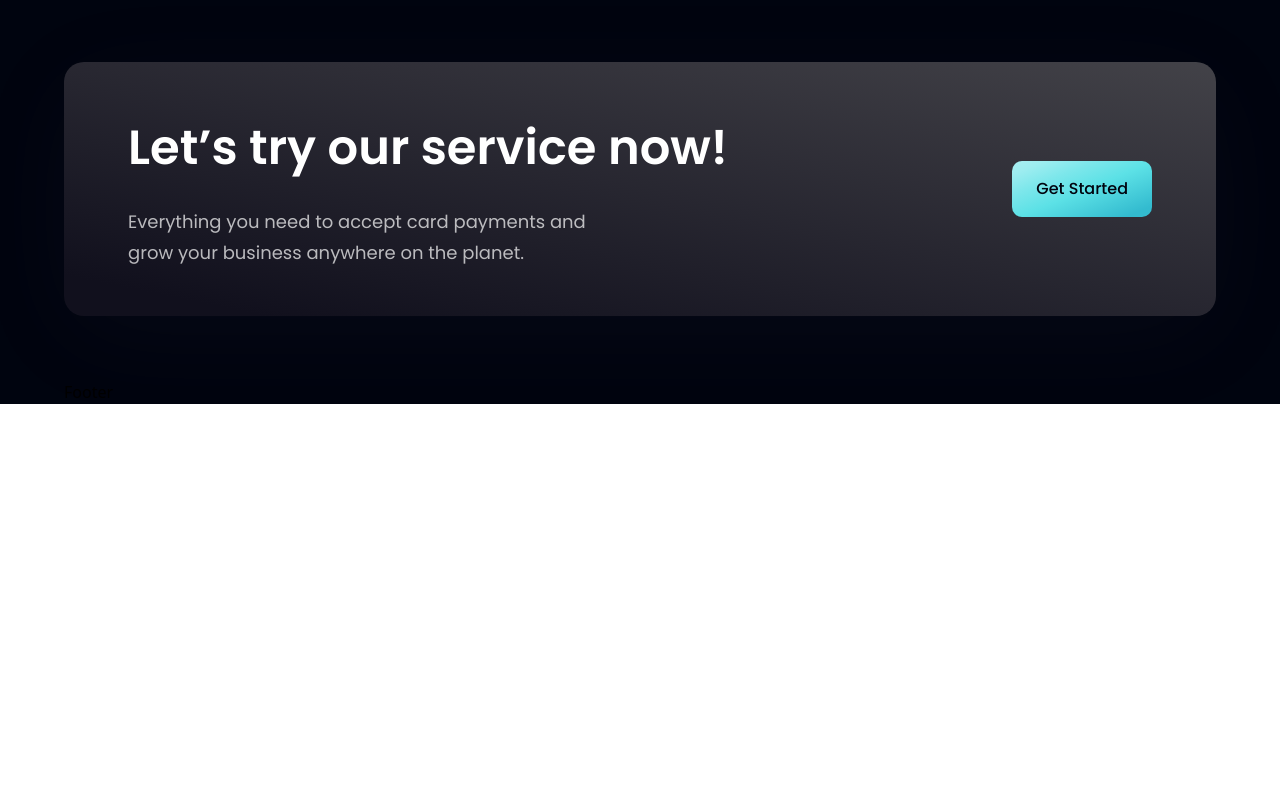
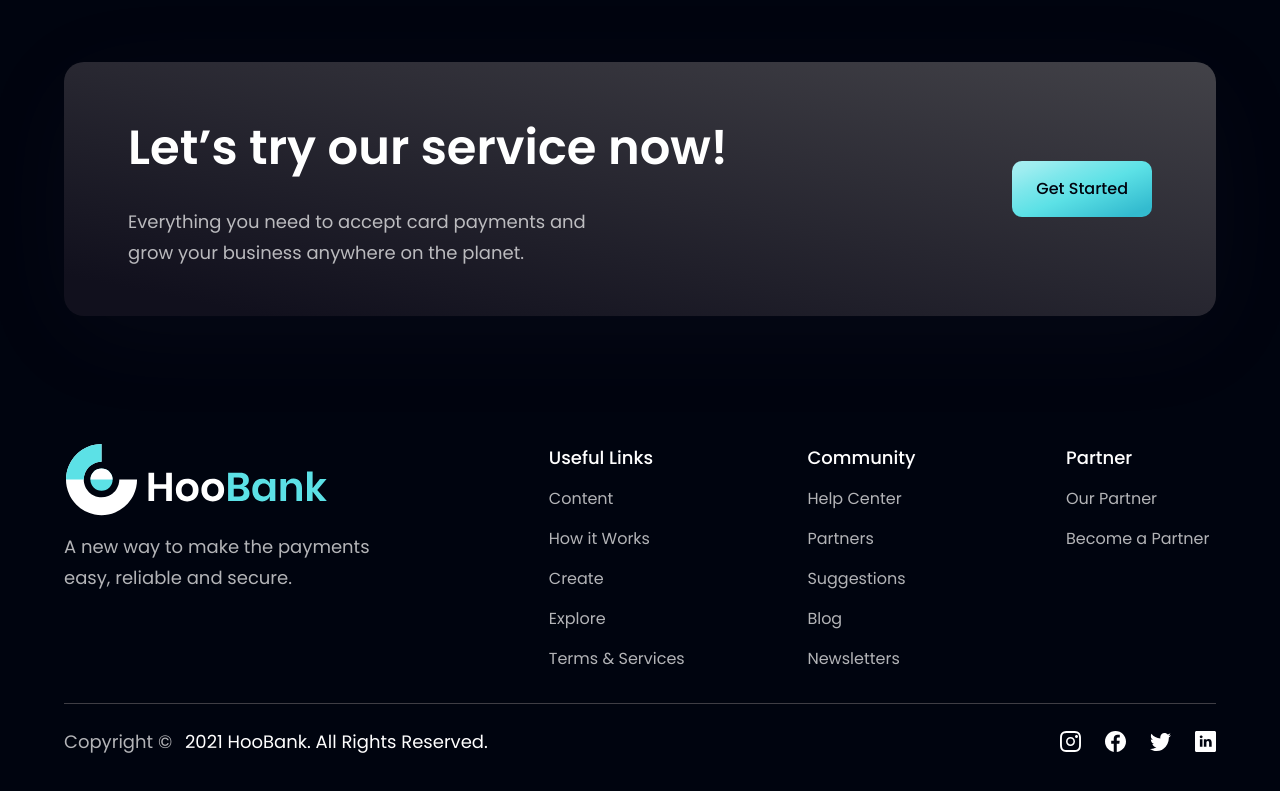
Before and after one commit to S0nG0ku0/HooBank, a React (Vite) app: page / in a window 1280 px wide. Shown: the part 4079-4870 px from the top of the page. Before the commit the page ends 4483 px from the top, so only its background shows below. Built offline with nearby package versions, Linux system fonts and the light colour scheme.

Commit message:
finish the project and add Fotter page

```diff
--- a/src/components/Clients.jsx
+++ b/src/components/Clients.jsx
@@ -7,7 +7,8 @@ const Clients = () => (
       {clients.map( client => (
         <div key={client.id} className={`flex-1 ${styles.flexCenter} sm:min-w-[192px] min-w-[120px]`}>
           <img src={client.logo} alt={`client ${client.id}`}
-            className='sm:w-[192px] w-[100px] object-contain' />
+            className={`sm:w-[192px] w-[100px] object-contain hover:invert-[100%]
+              cursor-pointer`} />
         </div>
       ))}
     </div>
--- a/src/components/Footer.jsx
+++ b/src/components/Footer.jsx
@@ -3,7 +3,57 @@ import { logo } from "../assets";
 import { footerLinks, socialMedia } from '../constants';
 
 const Footer = () => (
-  <div>Footer</div>
+  <section className={`${styles.flexCenter} ${styles.paddingY} flex-col`}>
+    <div className={`${styles.flexStart} md:flex-row flex-col mb-8 w-full`}>
+      <div className="flex-1 flex flex-col justify-start mr-10">
+        <img
+          src={logo}
+          alt="hoobaank"
+          className="w-[266px] h-[72px] object-contain"
+        />
+        <p className={`${styles.paragraph} mt-4 max-w-[310px]`}>
+          A new way to make the payments easy, reliable and secure.
+        </p>
+      </div>
+
+      <div className="flex-[1.5] w-ful flex flex-row justify-between flex-wrap md:mt-0 mt-10">
+        {footerLinks.map((footerLink) => (
+          <div key={footerLink.key} className="flex flex-col ss:my-0 my-4 min-w-[150px]">
+            <h4 className="font-poppins font-medium text-[18px] leading-[27px] text-white">
+              {footerLink.title}
+            </h4>
+            <ul className="list-none mt-4">
+              {footerLink.links.map((Link, index) => (
+                <li key={Link.name}
+                  className={`font-poppins font-normal text-[16px]
+                  leading-[24px] text-dimWhite hover:text-secondary cursor-pointer
+                  ${index != footerLink.links.length - 1 ? 'mb-4' : 'mb-0'}`}
+                >
+                  {Link.name}
+                </li>
+              ))}
+            </ul>
+          </div>
+        ))}
+      </div>
+    </div>
+    <div className="w-full flex justify-between items-center md:flex-row flex-col pt-6 border-t-[1px] border-t-[#3F3E45]">
+      <p className="font-poppins font-normal text-[18px] text-center leading-[27px] text-white">
+        <span className="mr-2 text-dimWhite">Copyright &copy;</span> 2021 HooBank. All Rights Reserved.
+      </p>
+      <div className="flex flex-row md:mt-0 mt-6">
+        {socialMedia.map((social, index) => (
+          <img
+            key={social.id}
+            src={social.icon}
+            alt={'social:' + social.id}
+            className={`w-[21px] h-[21px] object-contain
+              cursor-pointer ${index != socialMedia.length - 1 ? 'mr-6' : 'mr-0'}`}
+          />
+        ))}
+      </div>
+    </div>
+  </section>
 )
 
 export default Footer
```
Also changed, not shown: 1 other file (tests, documents, lock files or other folders).
